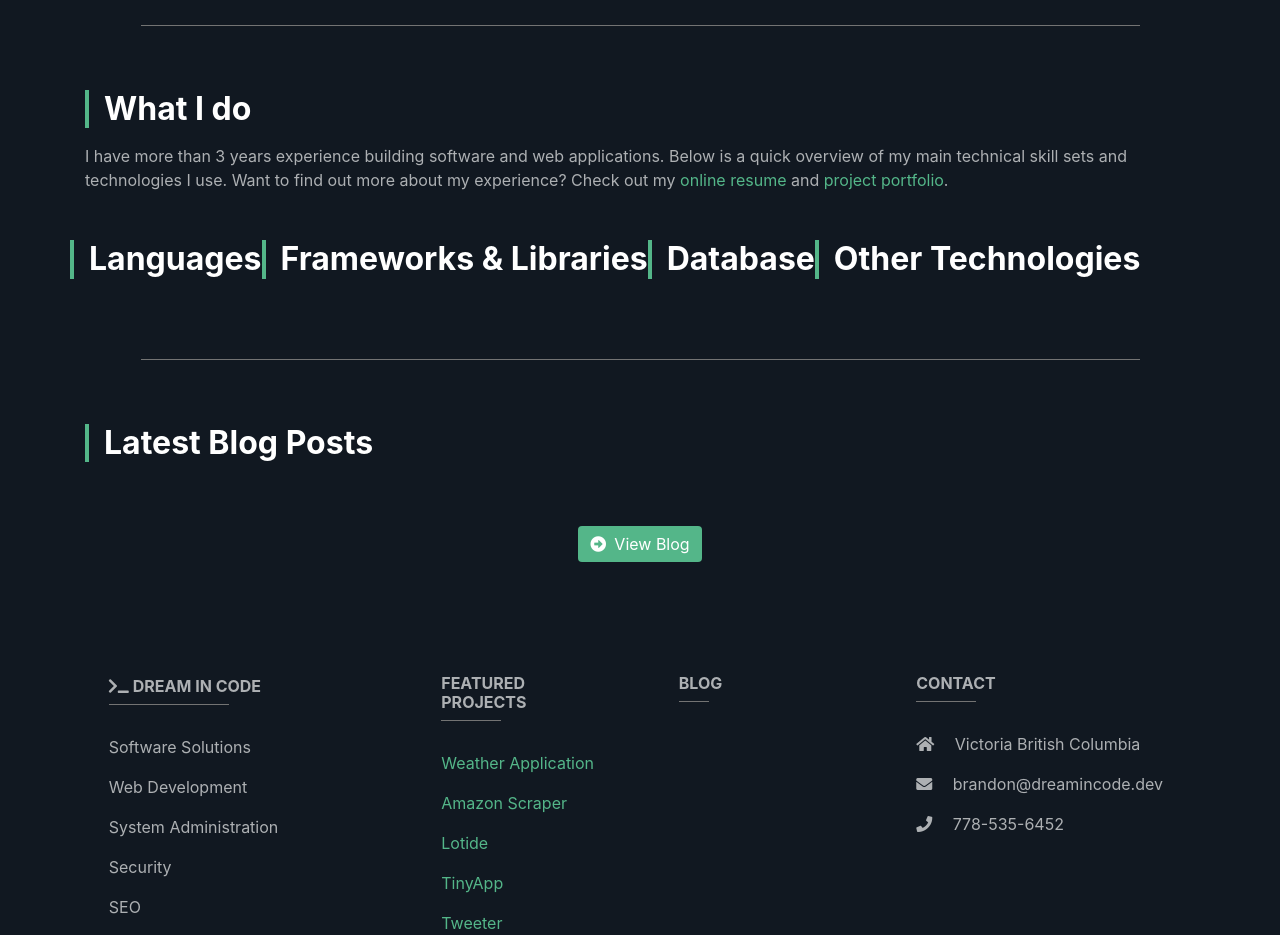
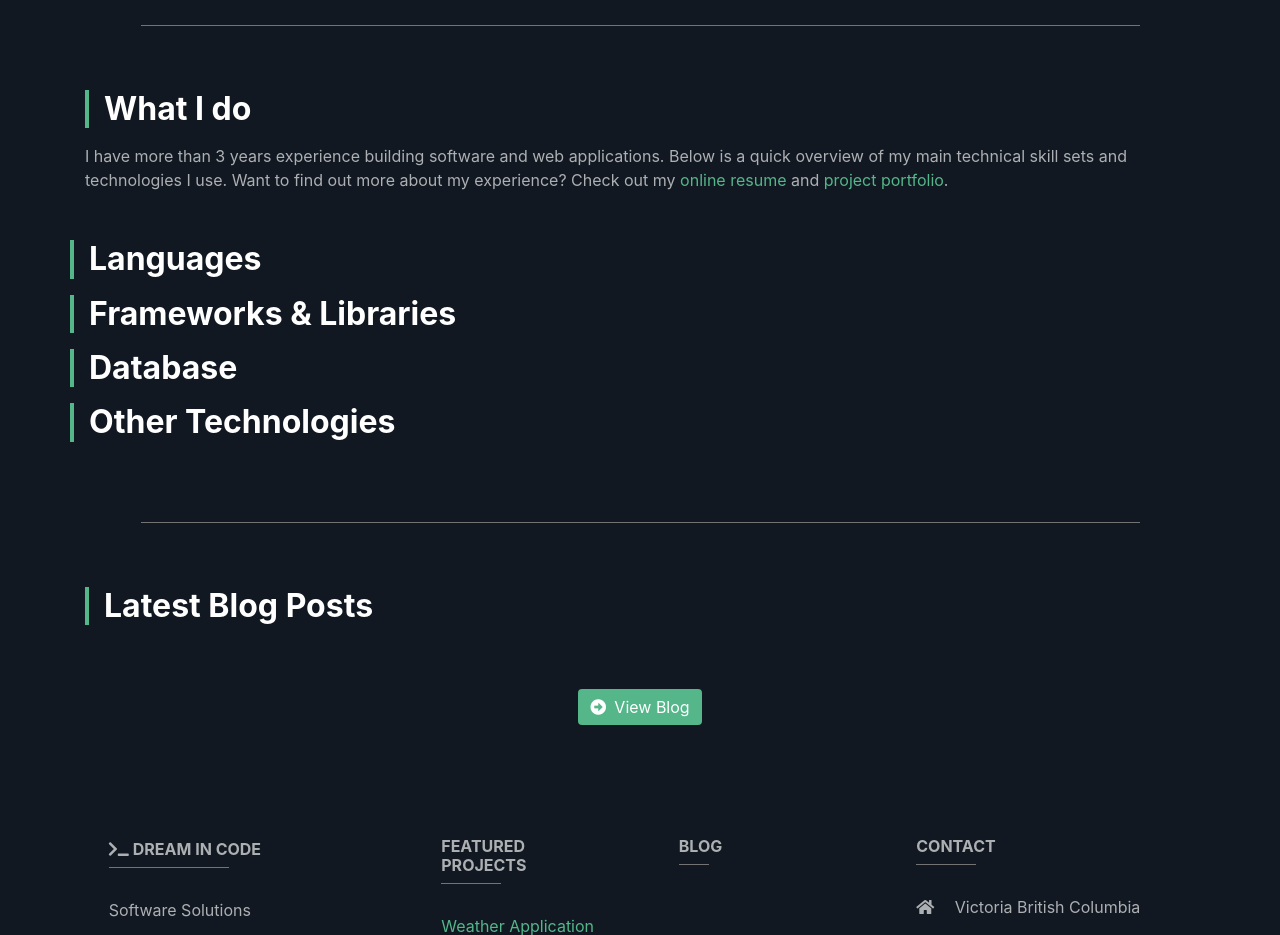
Before and after one commit to dreamxinxcode/portfolio-django, a Django app: page / in a window 1280 px wide. Shown: the part 1486-2421 px from the top of the page. Run offline with Django 3.2, Linux system fonts and the light colour scheme; data comes from the database, SQL or seed files in the repository; data that the repository does not hold is empty; some libraries are stand-ins or nearby versions.

Commit message:
fixed missing rows

```diff
--- a/main/templates/main/index.html
+++ b/main/templates/main/index.html
@@ -49,7 +49,9 @@
 						</div><!--//item-inner-->
 					</div><!--//item-->
 					{% endfor %}
+				</div>
 
+				<div class="row">
 		    <h2 class="section-title font-weight-bold mb-3">Frameworks & Libraries</h2>
 
 					{% for x in frameworks_and_libraries %}
@@ -59,7 +61,9 @@
 						</div><!--//item-inner-->
 					</div><!--//item-->
 					{% endfor %}
+				</div>
 
+				<div class="row">
 		    <h2 class="section-title font-weight-bold mb-3">Database</h2>
 
 					{% for db in database %}
@@ -69,7 +73,9 @@
 						</div><!--//item-inner-->
 					</div><!--//item-->
 					{% endfor %}
+				</div>
 
+				<div class="row">
 		    <h2 class="section-title font-weight-bold mb-3">Other Technologies</h2>
 
 					{% for ot in other_technologies %}
```
